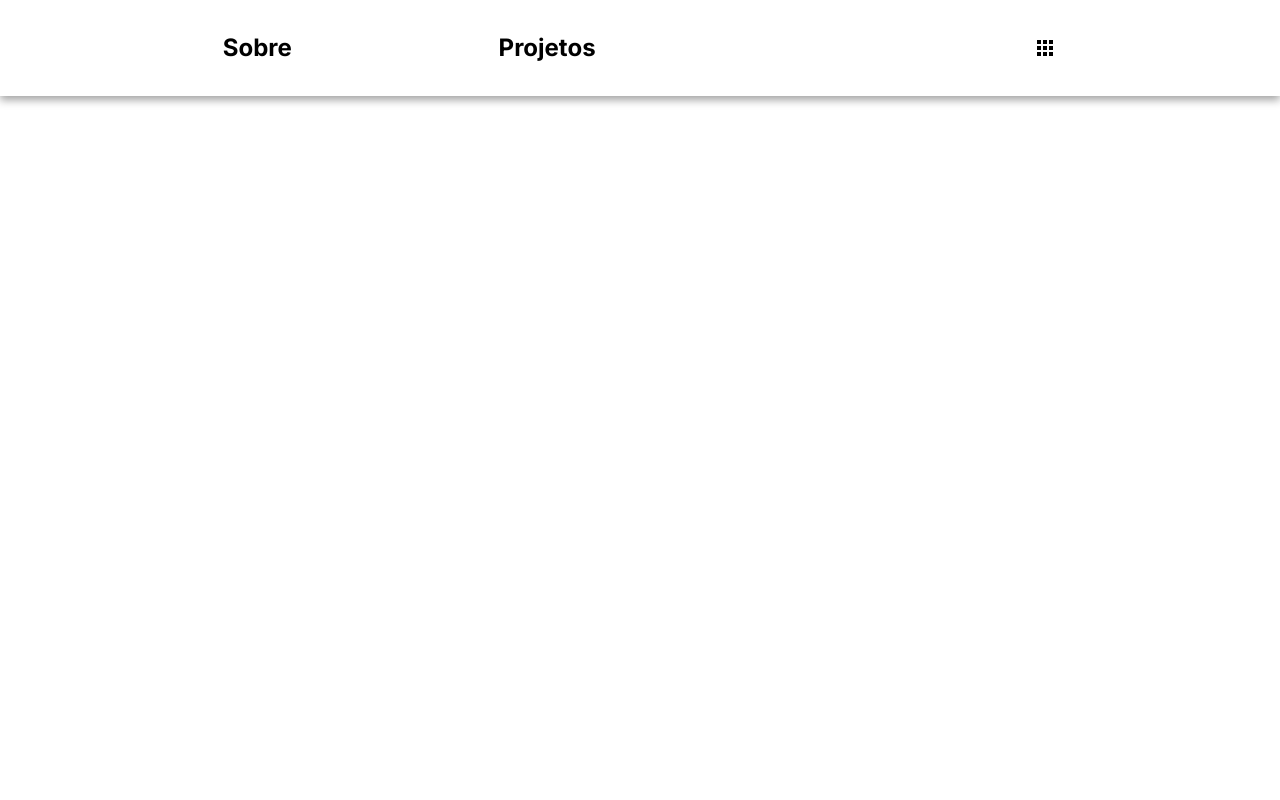
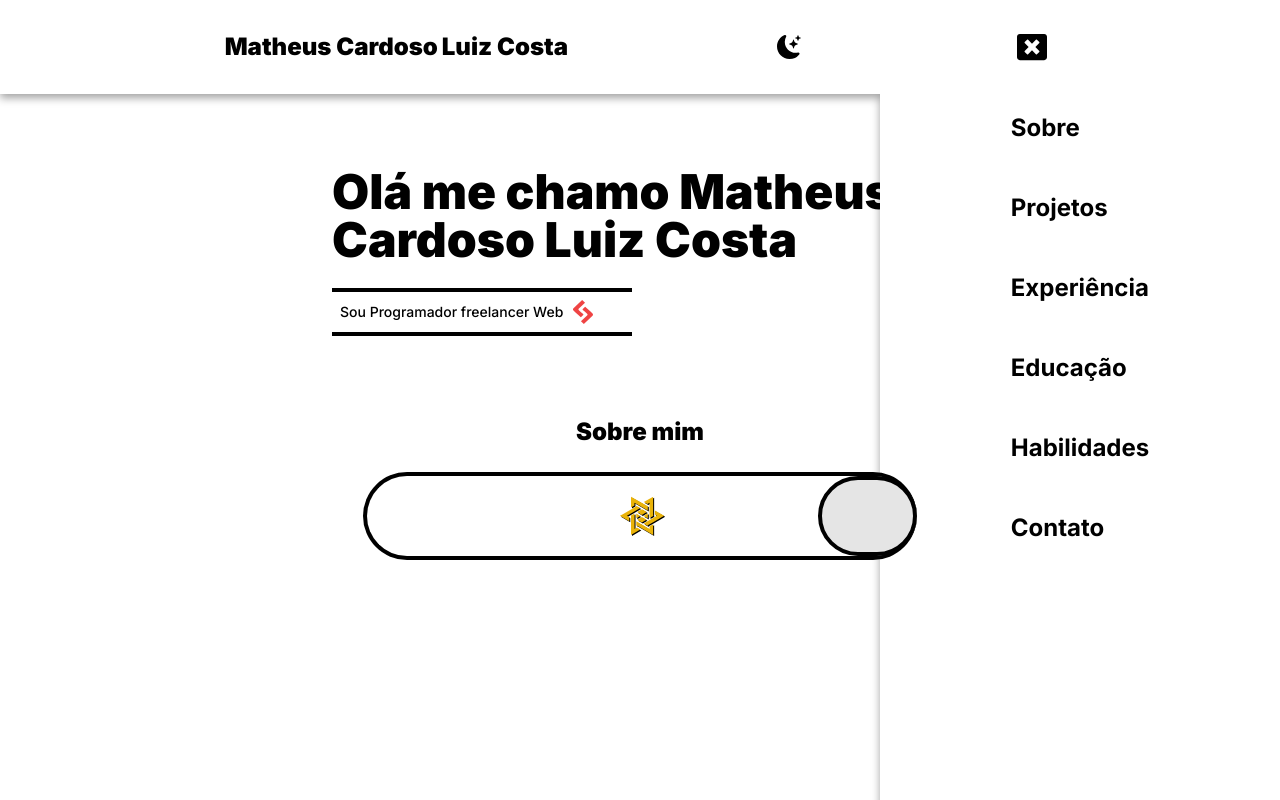
Before and after one commit to MatheusCardosoc0/portfolio, a Next.js app: page / in a window 1280 px wide. Both pictures are taken after a click on the button 1045 px from the left and 48 px from the top of the page. Built offline with nearby package versions, Linux system fonts and the light colour scheme.

Commit message:
stylizing about section

```diff
--- a/src/app/page.tsx
+++ b/src/app/page.tsx
@@ -1,3 +1,9 @@
+import About from '@/components/About'
+
 export default function Home() {
-  return <div>aa</div>
+  return (
+    <main className="mt-40">
+      <About />
+    </main>
+  )
 }
--- /dev/null
+++ b/src/components/About/Informations.tsx
@@ -0,0 +1,94 @@
+'use client'
+
+import { useState } from 'react'
+import { GiMoebiusStar } from 'react-icons/gi'
+
+const Informations = () => {
+  const [isOpen, setIsOpen] = useState(false)
+
+  return (
+    <div
+      className="
+        flex
+        flex-col
+        items-center
+        gap-6
+      "
+    >
+      <h3
+        className="
+          text-2xl
+          font-black
+        "
+      >
+        Sobre mim
+      </h3>
+
+      {!isOpen && (
+        <button
+          onClick={() => setIsOpen(true)}
+          className="
+            group
+            relative
+            w-[90%]
+            max-w-[600px]
+            rounded-full
+            border-b-4
+            border-l-4
+            border-t-4
+            border-black
+            py-4
+          "
+        >
+          <GiMoebiusStar className="mx-auto text-5xl text-yellow-500 drop-shadow-[1px_1px_0px_black] transition-all duration-1000 group-hover:rotate-90" />
+
+          <div
+            className="
+              absolute
+              right-0
+              top-0
+              h-full
+              w-[18%]
+              rounded-full
+              border-4
+              border-black
+              bg-neutral-200
+            "
+          />
+        </button>
+      )}
+
+      {isOpen && (
+        <div className="flex flex-col gap-8 rounded-lg border-b-4 border-t-4 border-black py-6 text-justify font-medium leading-6 dark:border-purple-700">
+          <p>
+            Olá, meu nome é Matheus Cardoso Luiz Costa e estou no 3o período do
+            curso de Análise e Desenvolvimento de Sistemas. Tenho habilidades
+            sólidas em ReactJS, Node.js e React Native, bem como experiência em
+            testes com Jest. Atualmente, estou em busca de uma oportunidade como
+            estagiário ou desenvolvedor júnior, pois estou ansioso para aplicar
+            meus
+          </p>
+          <p>
+            conhecimentos em um ambiente profissional e contribuir para projetos
+            desafiadores. Sou um profissional dedicado e comprometido em
+            aprimorar minhas habilidades constantemente. Estou sempre estudando
+            e buscando me
+          </p>
+          <p>
+            atualizar para acompanhar as tendências e avanços tecnológicos.
+            Tenho uma mente aberta e estou disposto a explorar diferentes
+            caminhos e desafios. Com minha paixão pela programação e minha
+            vontade de aprender,
+          </p>
+          <p>
+            estou confiante de que posso contribuir de forma significativa para
+            a equipe e o sucesso de um projeto. Estou pronto para abraçar essa
+            oportunidade e trazer soluções inovadoras para a equipe.
+          </p>
+        </div>
+      )}
+    </div>
+  )
+}
+
+export default Informations
--- /dev/null
+++ b/src/components/About/index.tsx
@@ -0,0 +1,54 @@
+import { SiSitepoint } from 'react-icons/si'
+import Informations from './Informations'
+
+const About = () => {
+  return (
+    <header
+      id="Sobre"
+      className="
+        mx-auto
+        w-[90%]
+        max-w-[640px]
+      "
+    >
+      <div className="px-3 py-2">
+        <div>
+          <h1
+            className="
+              text-4xl
+              font-black
+              md:text-5xl
+            "
+          >
+            Olá me chamo Matheus Cardoso Luiz Costa
+          </h1>
+          <div
+            className="
+              mt-6
+              flex
+              max-w-[300px]
+              items-center
+              gap-2
+              border-b-4
+              border-t-4
+              border-black
+              p-2
+              text-sm
+              font-medium
+              dark:border-green-700
+            "
+          >
+            <p>Sou Programador freelancer Web</p>
+            <SiSitepoint className="text-2xl text-red-500" />
+          </div>
+        </div>
+
+        <div className="mt-20">
+          <Informations />
+        </div>
+      </div>
+    </header>
+  )
+}
+
+export default About
--- a/src/components/Navbar/Menu.tsx
+++ b/src/components/Navbar/Menu.tsx
@@ -1,8 +1,18 @@
+'use client'
+
+import { useMenuState } from '@/context/useMenuState'
+import { sectionLinks } from '@/utils/sectionLinks'
 import { CgMenuGridR } from 'react-icons/cg'
+import { FaWindowClose } from 'react-icons/fa'
+import SectionLinksContainer from './SectionLinksContainer'
 
 const Menu = () => {
+  const { isOpen, setMenuState } = useMenuState()
+
   return (
+    <>
       <button
+        onClick={() => setMenuState(!isOpen)}
         className="
         group
         relative
@@ -11,7 +21,29 @@ const Menu = () => {
         hover:scale-150
       "
       >
-      <CgMenuGridR className="text-2xl text-black group-hover:text-white group-hover:drop-shadow-[1px_1px_1px_black] dark:text-white group-hover:dark:text-purple-500" />
+        {isOpen === true ? (
+          <FaWindowClose
+            className="
+            text-3xl
+            text-black
+            group-hover:text-white
+            group-hover:drop-shadow-[1px_1px_1px_black]
+            dark:text-white
+            group-hover:dark:text-purple-500
+          "
+          />
+        ) : (
+          <CgMenuGridR
+            className="
+            text-3xl
+            text-black
+            group-hover:text-white
+            group-hover:drop-shadow-[1px_1px_1px_black]
+            dark:text-white
+            group-hover:dark:text-purple-500
+          "
+          />
+        )}
 
         <div
           className="
@@ -30,6 +62,47 @@ const Menu = () => {
         "
         />
       </button>
+
+      {isOpen === true && (
+        <div
+          className="
+            fixed
+            right-0
+            top-2
+            z-[-2]
+            min-h-screen
+            w-[50%]
+            max-w-[400px]
+            bg-white
+            dark:bg-black
+          "
+        >
+          <div
+            className="
+              relative
+              h-full
+              w-full
+            "
+          >
+            <div
+              className="
+                absolute
+                left-1/2
+                top-[20rem]
+                -translate-x-1/2
+                -translate-y-1/2
+              "
+            >
+              <div className="flex flex-col gap-8">
+                {sectionLinks.map((item) => (
+                  <SectionLinksContainer key={item.title} data={item.title} />
+                ))}
+              </div>
+            </div>
+          </div>
+        </div>
+      )}
+    </>
   )
 }
 
--- a/src/components/Navbar/ThemeButton.tsx
+++ b/src/components/Navbar/ThemeButton.tsx
@@ -2,10 +2,20 @@
 
 import clsx from 'clsx'
 import { useTheme } from 'next-themes'
+import { useEffect, useState } from 'react'
 import { BsMoonStarsFill, BsSunFill } from 'react-icons/bs'
 
 const ThemeButton = () => {
   const { setTheme, theme } = useTheme()
+  const [mounted, setMounted] = useState(false)
+
+  useEffect(() => {
+    setMounted(true)
+  }, [])
+
+  if (!mounted) {
+    return null
+  }
 
   return (
     <button
@@ -17,17 +27,19 @@ const ThemeButton = () => {
         hover:scale-125
       "
     >
-      {theme === 'light' ? (
-        <BsMoonStarsFill
-          onClick={() => setTheme('dark')}
-          className="text-2xl text-black group-hover:text-white"
-        />
-      ) : (
+      {theme === 'dark' && (
         <BsSunFill
           onClick={() => setTheme('light')}
           className="text-2xl text-white group-hover:text-yellow-500"
         />
       )}
+      {theme !== 'dark' && (
+        <BsMoonStarsFill
+          onClick={() => setTheme('dark')}
+          className="text-2xl text-black group-hover:text-white"
+        />
+      )}
+
       <div
         className={clsx(
           `
@@ -41,20 +53,18 @@ const ThemeButton = () => {
           w-12
           -translate-x-1/2
           rounded-full
+          bg-gradient-to-tr
+          from-indigo-500
+          via-indigo-700
+          to-black
+          group-hover:inline
         `,
-          theme === 'light' &&
-            `bg-gradient-to-tr
-            from-indigo-500
-            via-indigo-700
-            to-black
-            group-hover:inline`,
 
           theme === 'dark' &&
             `bg-gradient-to-tr
             from-yellow-500
             via-red-700
-            to-orange-700
-            group-hover:inline`,
+            to-orange-700`,
         )}
       />
     </button>
--- a/src/components/Navbar/index.tsx
+++ b/src/components/Navbar/index.tsx
@@ -1,5 +1,3 @@
-import { sectionLinks } from '@/utils/sectionLinks'
-import SectionLinksContainer from './SectionLinksContainer'
 import Menu from './Menu'
 import ThemeButton from './ThemeButton'
 
@@ -17,18 +15,11 @@ const Navbar = () => {
      "
     >
       <div className="px-2 py-4 sm:px-4 lg:px-6 lg:py-6">
-        <div className="flex justify-evenly">
-          {sectionLinks.slice(0, 2).map((item, i) => (
-            <div
-              key={item.title}
-              className={`
-                hidden
-                sm:flex
-              `}
-            >
-              <SectionLinksContainer data={item.title} />
-            </div>
-          ))}
+        <div className="flex items-center justify-evenly">
+          <h2 className="flex gap-1 text-2xl font-black">
+            <span>Matheus Cardoso</span>
+            <span className="hidden lg:flex">Luiz Costa</span>
+          </h2>
 
           <ThemeButton />
 
```
Lines whose indentation alone changed are shown as unchanged.
